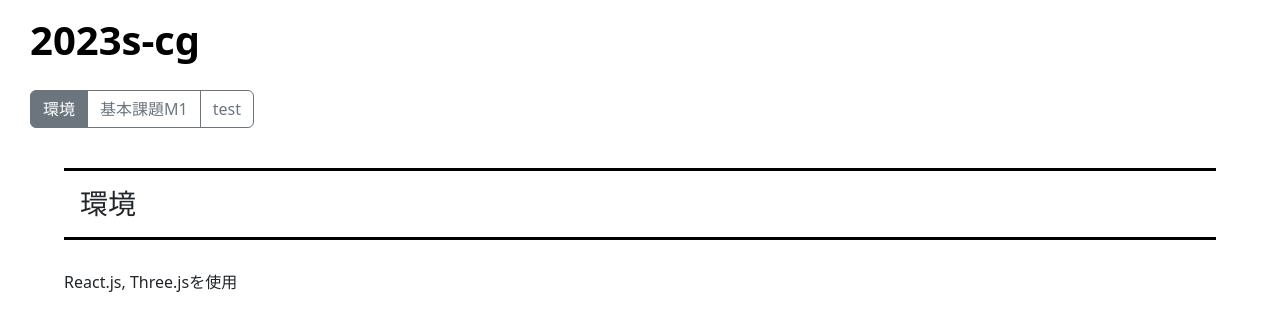
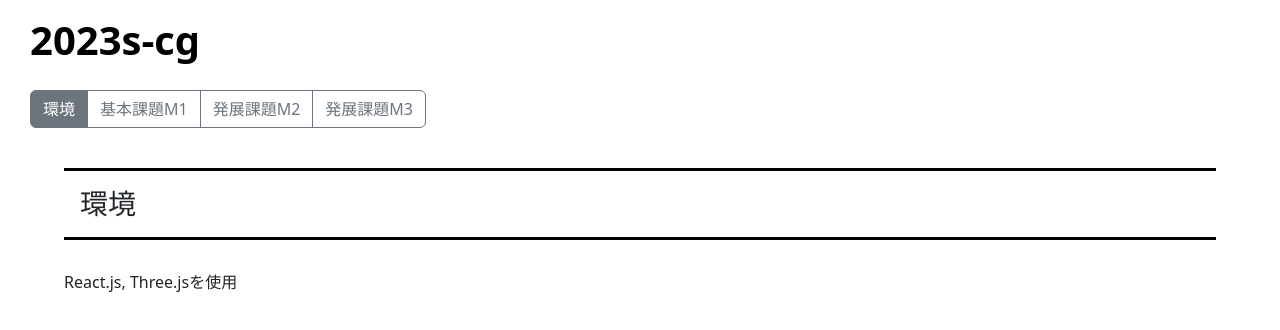
Before and after one commit to Lin143rd/2023s-cg, a React (Create React App) app: page / in a window 1280 px wide. Shown: the top 330 px of the page. Built offline with nearby package versions, Linux system fonts and the light colour scheme.

Commit message:
added no_work

```diff
--- a/src/config.json
+++ b/src/config.json
@@ -34,8 +34,16 @@
             ]
         },
         {
-            "name": "test",
+            "name": "発展課題M2",
             "value": 2,
+            "caption": [
+
+            ]
+
+        },
+        {
+            "name": "発展課題M3",
+            "value": 3,
             "caption": [
 
             ]
--- /dev/null
+++ b/src/work/undone.tsx
@@ -0,0 +1,11 @@
+import React from "react";
+
+function Undone() {
+    return (
+        <div>
+            Undone
+        </div>
+    )
+}
+
+export default Undone;
--- a/src/work/work.tsx
+++ b/src/work/work.tsx
@@ -2,10 +2,11 @@ import React, { ReactElement } from "react";
 import WorkM1 from "./workm1";
 import Environment from "../components/environment";
 import "../style/work.css"
+import Undone from "./undone";
 
 function Work(props: {value: number})
 {
-    let element: ReactElement = <></>;
+    let element: ReactElement = <Undone />;
 
     switch(props.value) {
         case 0:
```
